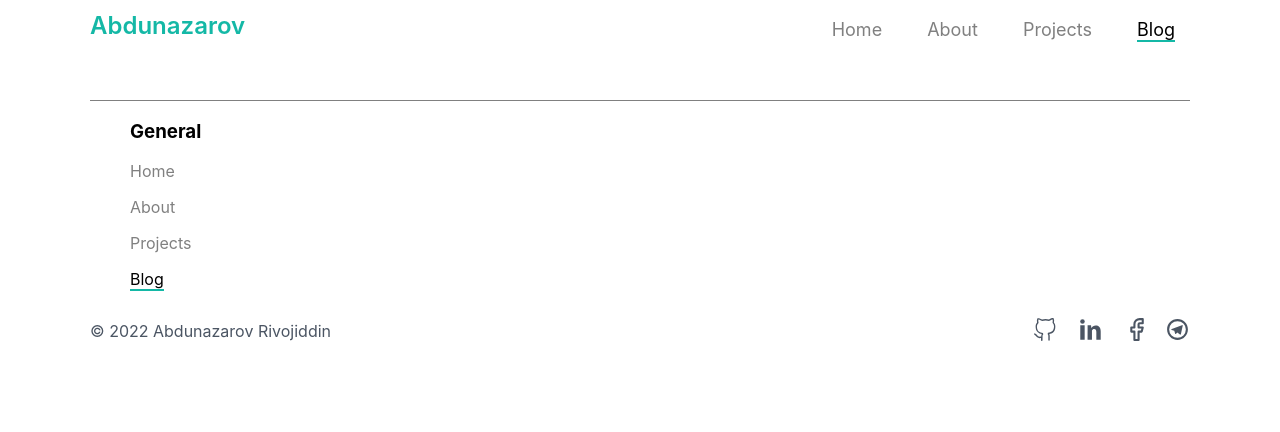
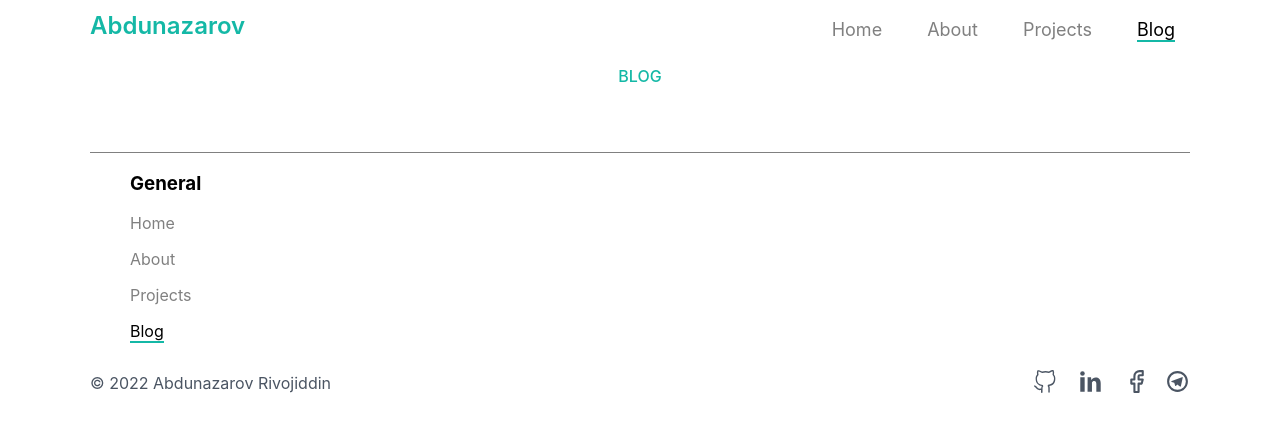
Before and after one commit to din0497/portfolio, a React (Create React App) app: page /blog in a window 1280 px wide. Shown: the top 432 px of the page. Built offline with nearby package versions, Linux system fonts and the light colour scheme.

Commit message:
/*    /index.html    200

```diff
--- a/src/pages/Blogs/Blogs.js
+++ b/src/pages/Blogs/Blogs.js
@@ -1,18 +1,19 @@
-// import { Title } from "../../commons/Title";
-// import { blogs } from "../Home/Home";
+import { Title } from "../../commons/Title";
+import { blogs } from "../Home/Home";
 import { BlogGrid } from "./style";
-// import Blog from "../../commons/Blog";
+import Blog from "../../commons/Blog";
 
 const Blogs = () => {
-  return (
-    <BlogGrid>
-      {/* {blogs.map((blog, i) => {
-        return (
-          <Blog key={i} img={blog.img} title={blog.title} date={blog.date} />
-        );
-      })} */}
-    </BlogGrid>
-  );
+  return <Title>BLOG</Title>
+  // (
+  //   <BlogGrid>
+  //     {blogs.map((blog, i) => {
+  //       return (
+  //         <Blog key={i} img={blog.img} title={blog.title} date={blog.date} />
+  //       );
+  //     })}
+  //   </BlogGrid>
+  // );
 };
 
 export default Blogs;
```
